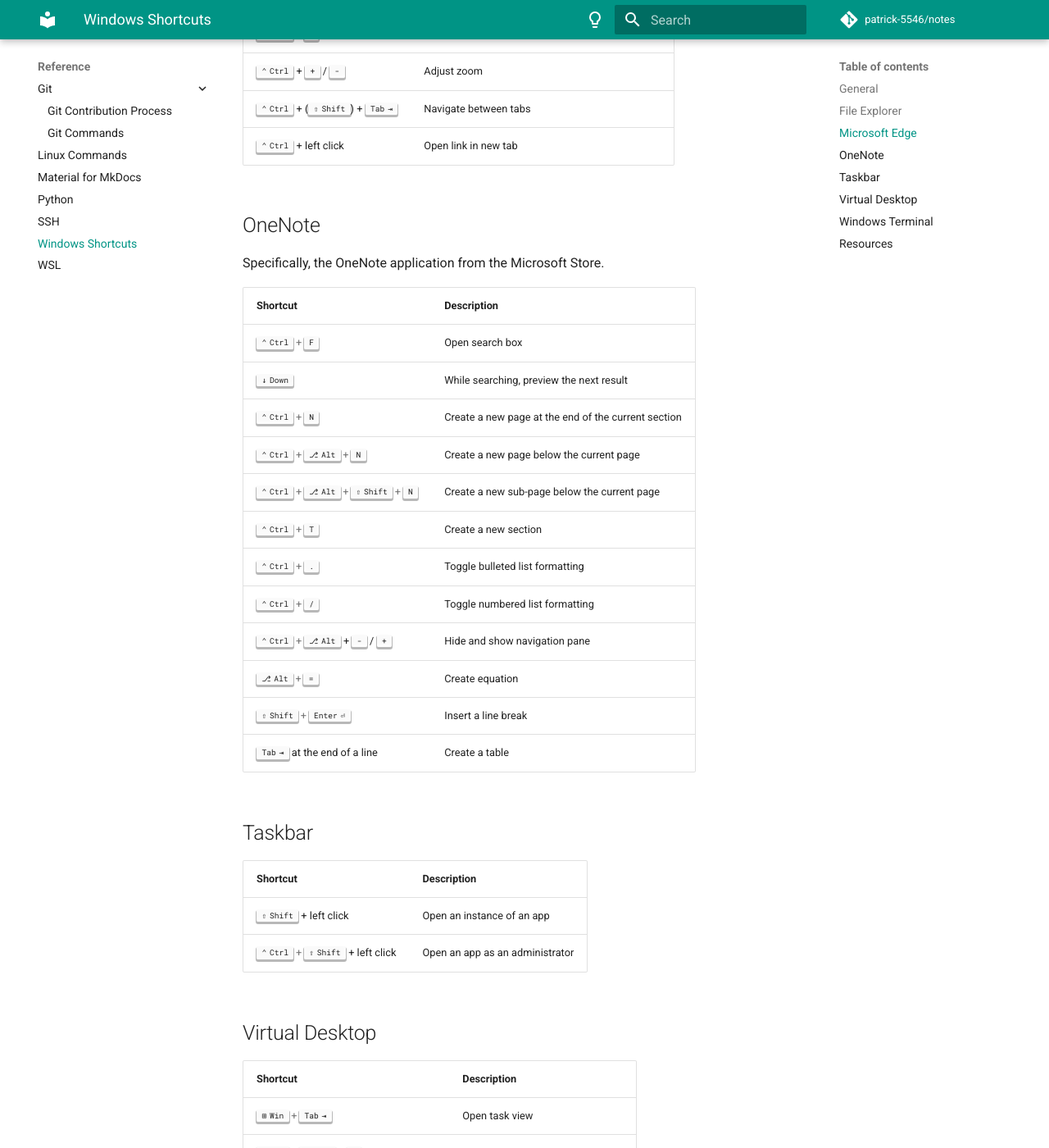
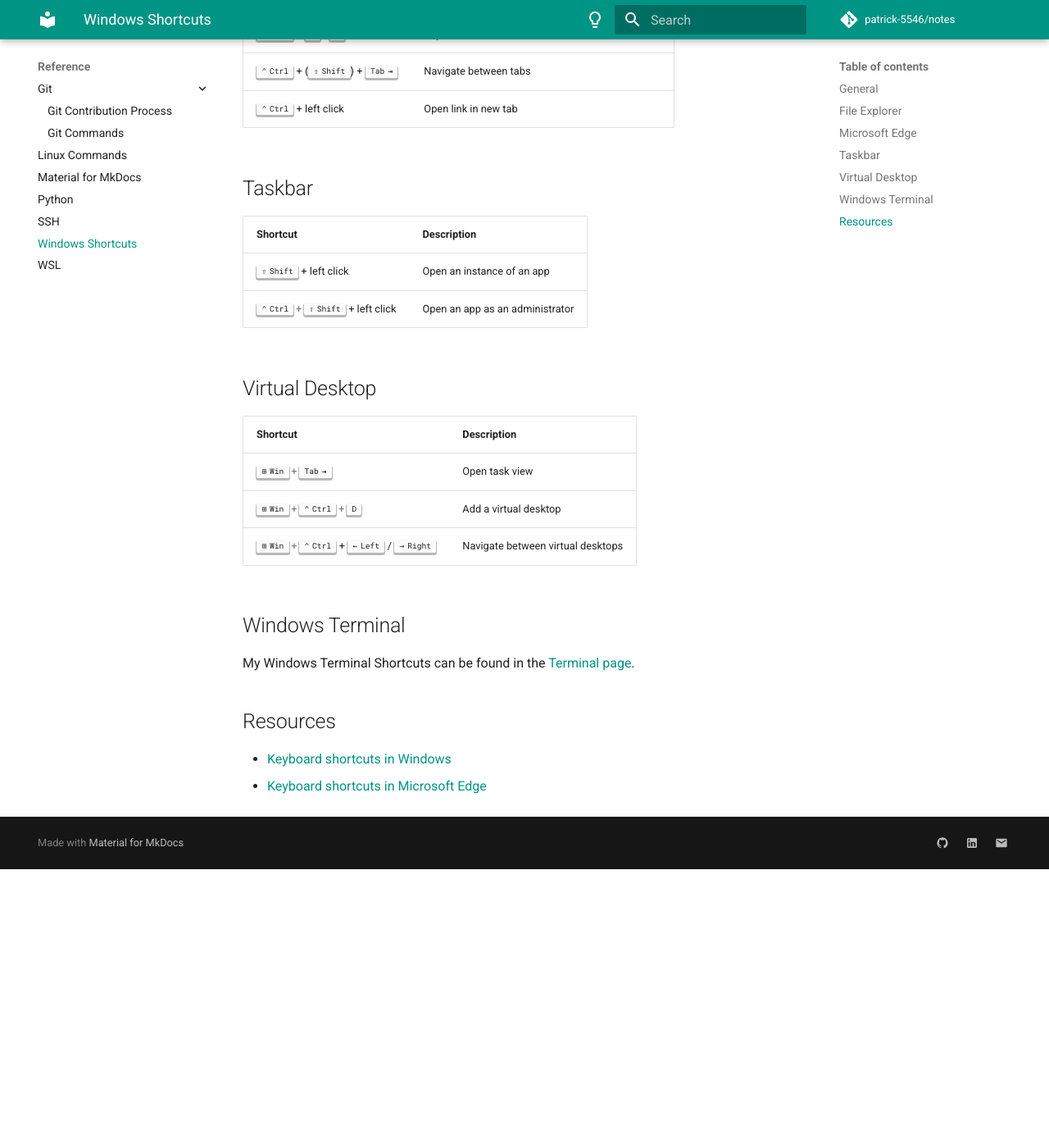
Before and after one commit to patrick-5546/notes, an MkDocs documentation site: the page built from docs/reference/shortcuts.md, in a window 1280 px wide and 1400 px high, scrolled down 1881 px. Shown: the whole window at 82% size. Built offline with MkDocs 1.6.1 and Material for MkDocs 9.7.7, drawn with Linux system fonts in a browser that asks for light colours; comment, search, counter and statistics services are not loaded; after the commit the page ends 2941 px from its top, so only the background shows below that; some of the changed text lies outside the part shown.

Commit message:
Revert "Miscellaneous minor updates"
This reverts commit 361d33a3041e1240291df0fd20f2bcdb31486e9d.

```diff
--- a/docs/reference/shortcuts.md
+++ b/docs/reference/shortcuts.md
@@ -20,7 +20,6 @@
 | ++win+shift+s++ | Take a screenshot using Snipping Tool |
 | ++win+arrow-up++ | Maximize window |
 | ++win++ + ++arrow-left++ / ++arrow-right++ | Maximize window to the left/right side of the screen |
-| ++f11++ | Full screen application |
 
 ## File Explorer
 
@@ -35,7 +34,7 @@
 | Shortcut | Description |
 | -------- | ----------- |
 | ++ctrl+f++ | Find on page |
-| (++shift++) + ++enter++ | Navigate between matches to your Find Bar search |
+| ++ctrl++ + (++shift++) + ++g++ | Navigate between matches to your Find Bar search |
 | ++ctrl+h++ | Open history |
 | ++ctrl+shift+i++ | Open Developer Tools |
 | ++ctrl+l++ | Select the URL in the address bar to edit |
@@ -48,25 +47,6 @@
 | ++ctrl++ + ++plus++ / ++minus++ | Adjust zoom |
 | ++ctrl++ + (++shift++) + ++tab++ | Navigate between tabs |
 | ++ctrl++ + left click | Open link in new tab |
-
-## OneNote
-
-Specifically, the OneNote application from the Microsoft Store.
-
-| Shortcut | Description |
-| -------- | ----------- |
-| ++ctrl+f++ | Open search box |
-| ++arrow-down++| While searching, preview the next result |
-| ++ctrl+n++ | Create a new page at the end of the current section |
-| ++ctrl+alt+n++ | Create a new page below the current page |
-| ++ctrl+alt+shift+n++ | Create a new sub-page below the current page |
-| ++ctrl+t++ | Create a new section |
-| ++ctrl+period++ | Toggle bulleted list formatting |
-| ++ctrl+slash++ | Toggle numbered list formatting |
-| ++ctrl+alt++ + ++minus++ / ++plus++ | Hide and show navigation pane |
-| ++alt+equal++ | Create equation |
-| ++shift+enter++ | Insert a line break |
-| ++tab++ at the end of a line | Create a table |
 
 ## Taskbar
 
@@ -91,4 +71,3 @@
 
 - [Keyboard shortcuts in Windows](https://support.microsoft.com/en-us/windows/keyboard-shortcuts-in-windows-dcc61a57-8ff0-cffe-9796-cb9706c75eec)
 - [Keyboard shortcuts in Microsoft Edge](https://support.microsoft.com/en-us/microsoft-edge/keyboard-shortcuts-in-microsoft-edge-50d3edab-30d9-c7e4-21ce-37fe2713cfad)
-- [Keyboard shortcuts in OneNote](https://support.microsoft.com/en-us/office/keyboard-shortcuts-in-onenote-44b8b3f4-c274-4bcc-a089-e80fdcc87950)
```
Also changed, not shown: docs/index.md (+1 -3 lines), docs/reference/linux.md (+2 -2 lines), docs/reference/mkdocs.md (+1 -2 lines), docs/setup/terminal/index.md (+3 -8 lines).
